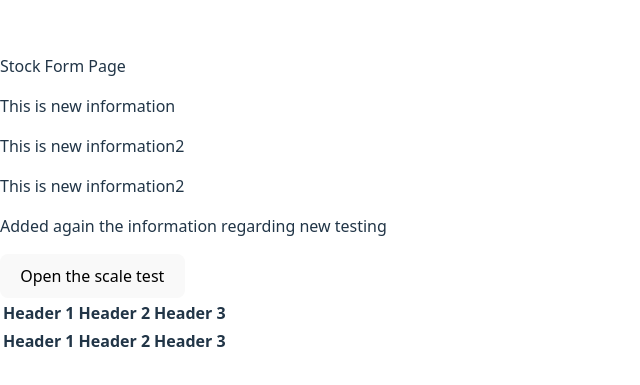
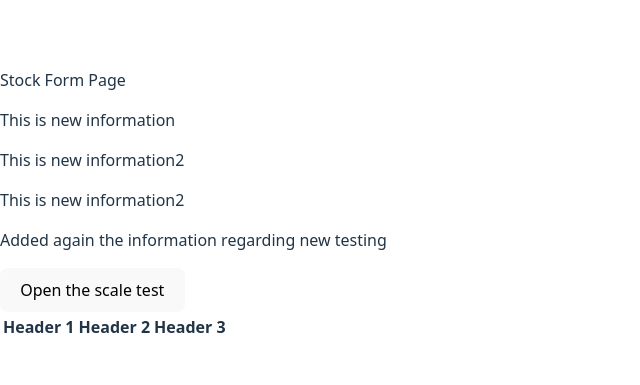
Before and after one commit to pawank505/testproject, a React app: page /stockform in a window 1280 px wide. Shown: the part 195-580 px from the top of the page, without its empty margins (0-640 px from the left). Built offline with nearby package versions, Linux system fonts and the light colour scheme; the HTML template or start-up script is replaced by a standard one.

Commit message:
SCRUM-33 table updated [auto-pr, taskcompleted, main]

```diff
--- a/src/components/Stockform.jsx
+++ b/src/components/Stockform.jsx
@@ -24,13 +24,6 @@ const Stockform = () => {
               <th className="border border-gray-300 px-4 py-2">Header 3</th>
             </tr>
           </thead>
-          <thead>
-            <tr>
-              <th className="border border-gray-300 px-4 py-2">Header 1</th>
-              <th className="border border-gray-300 px-4 py-2">Header 2</th>
-              <th className="border border-gray-300 px-4 py-2">Header 3</th>
-            </tr>
-          </thead>
         </table>
       </div>
     </div>
```
